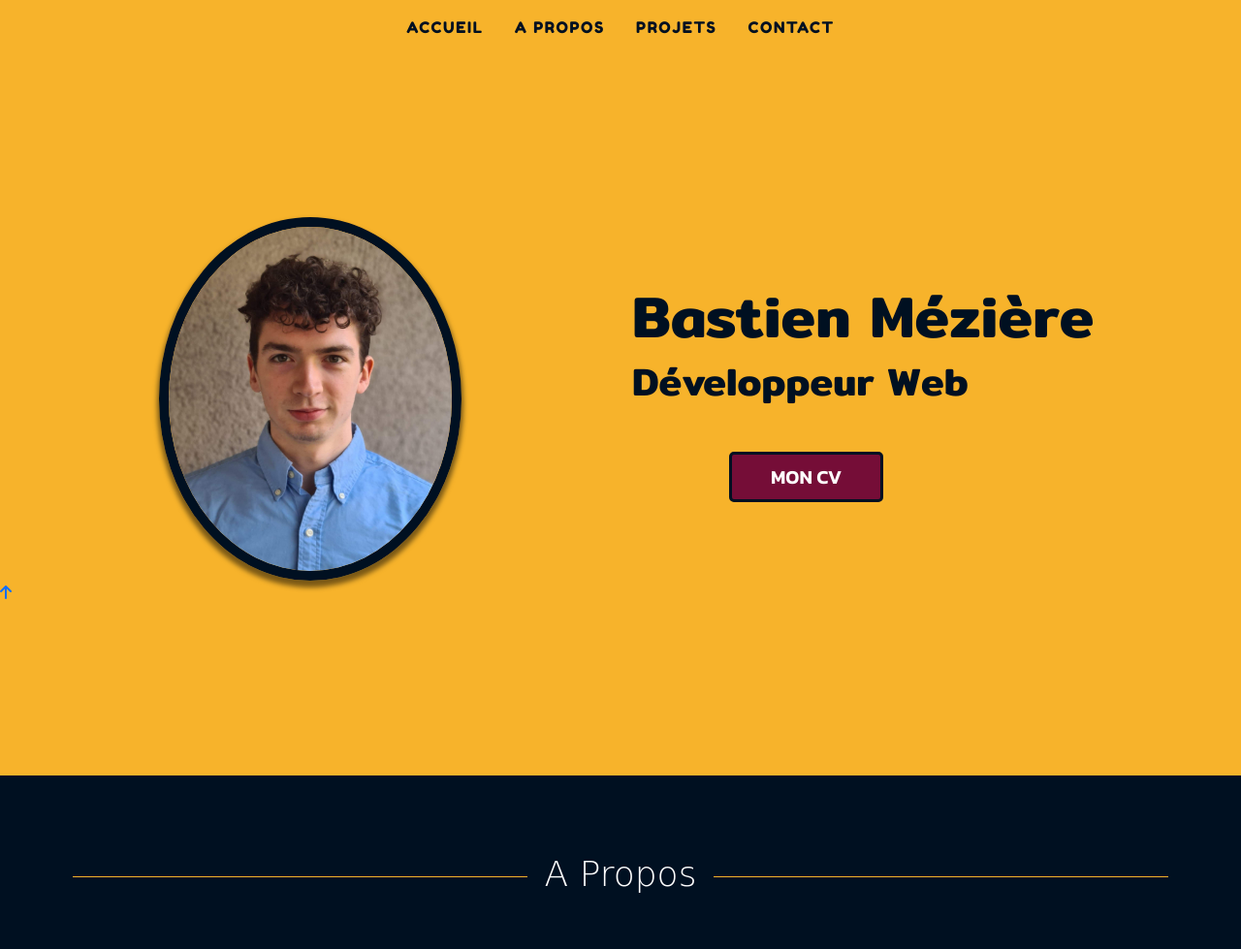
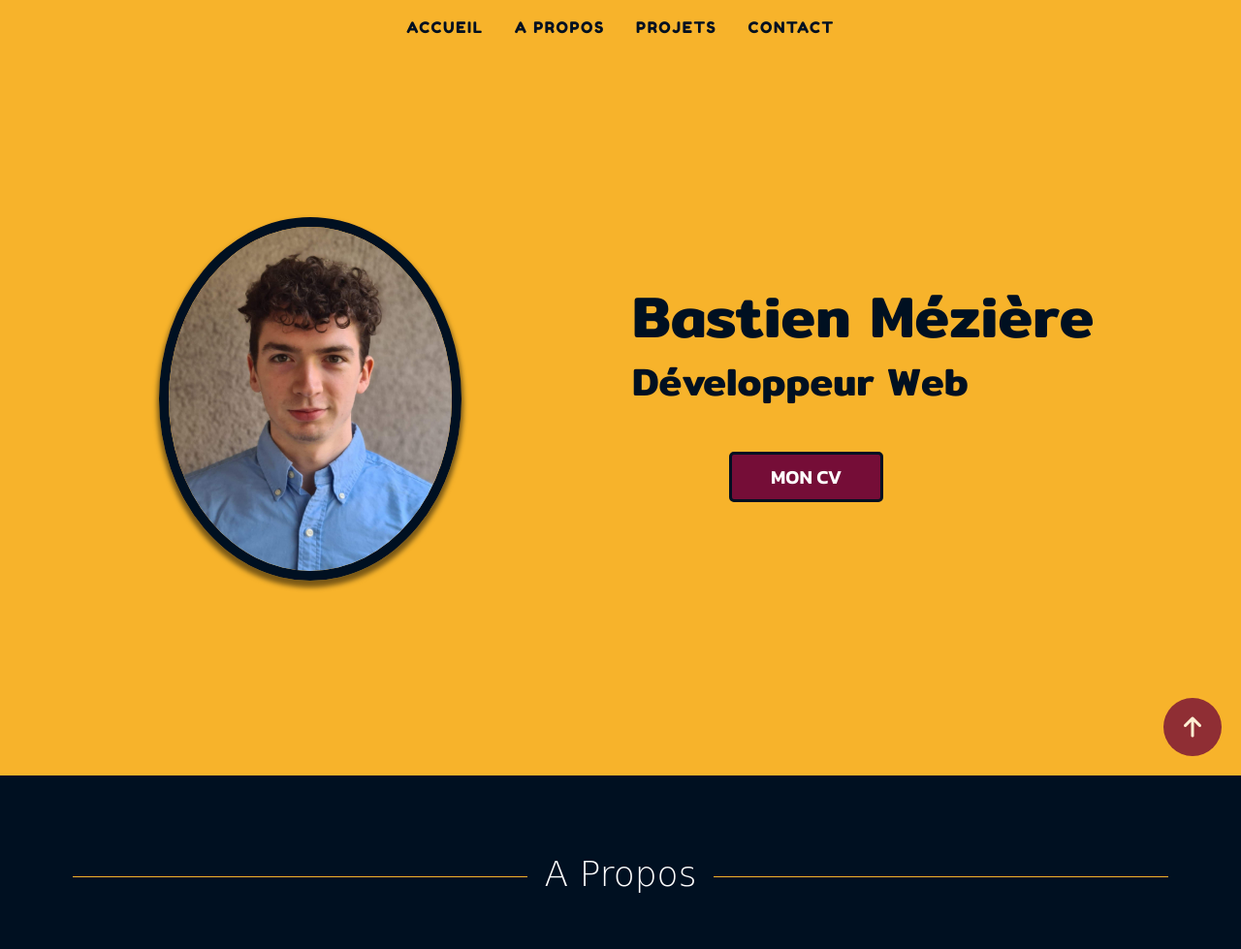
Before and after one commit to Bastien-Meziere/Portfolio-LOCAL, a PHP site: page /Portfolio/ in a window 1280 px wide. Shown: the top 979 px of the page at 97% size. Run offline with PHP 8.4, Linux system fonts and the light colour scheme; some libraries are stand-ins or nearby versions; some web fonts are replaced.

Commit message:
feat : ajout bouton back on top
Bouton qui permet de revenir en haut de  la page en cliquant dessus

```diff
--- a/asset/css/style.css
+++ b/asset/css/style.css
@@ -265,6 +265,45 @@
     justify-content: center;
     align-items: flex-start;
     margin-top: 75px;
+}
+/* Rond fixed pour revenir tout en haut de la page */
+.rond-accueil {
+    display: flex;
+    justify-content: center;
+    align-items: center;
+    position: fixed;
+    bottom: 0;
+    right: 0;
+    z-index: 999;
+    margin: 20px 20px;
+    color: var(--blanc);
+    font-size: 3vh;
+    width: 60px;
+    height: 60px;
+    background-color: var(--bordeaux);
+    opacity: 80%;
+    border-radius: 50%;
+    transition: transform 1s ease-in-out;
+}
+body .fa-solid {
+    display: flex;
+}
+.rond-accueil:hover {
+    opacity: 85%;
+}
+.rond-accueil.active {
+    animation: bounce 1s ease-in-out;
+}
+@keyframes bounce {
+    0%, 20%, 50%, 80%, 100% {
+        transform: translateY(0);
+    }
+    40% {
+        transform: translateY(-30px); /* Réglez la hauteur du rebond */
+    }
+    60% {
+        transform: translateY(-15px); /* Réglez la hauteur du rebond */
+    }
 }
 /* Image codeur cartoon */
 .codeur {
```
